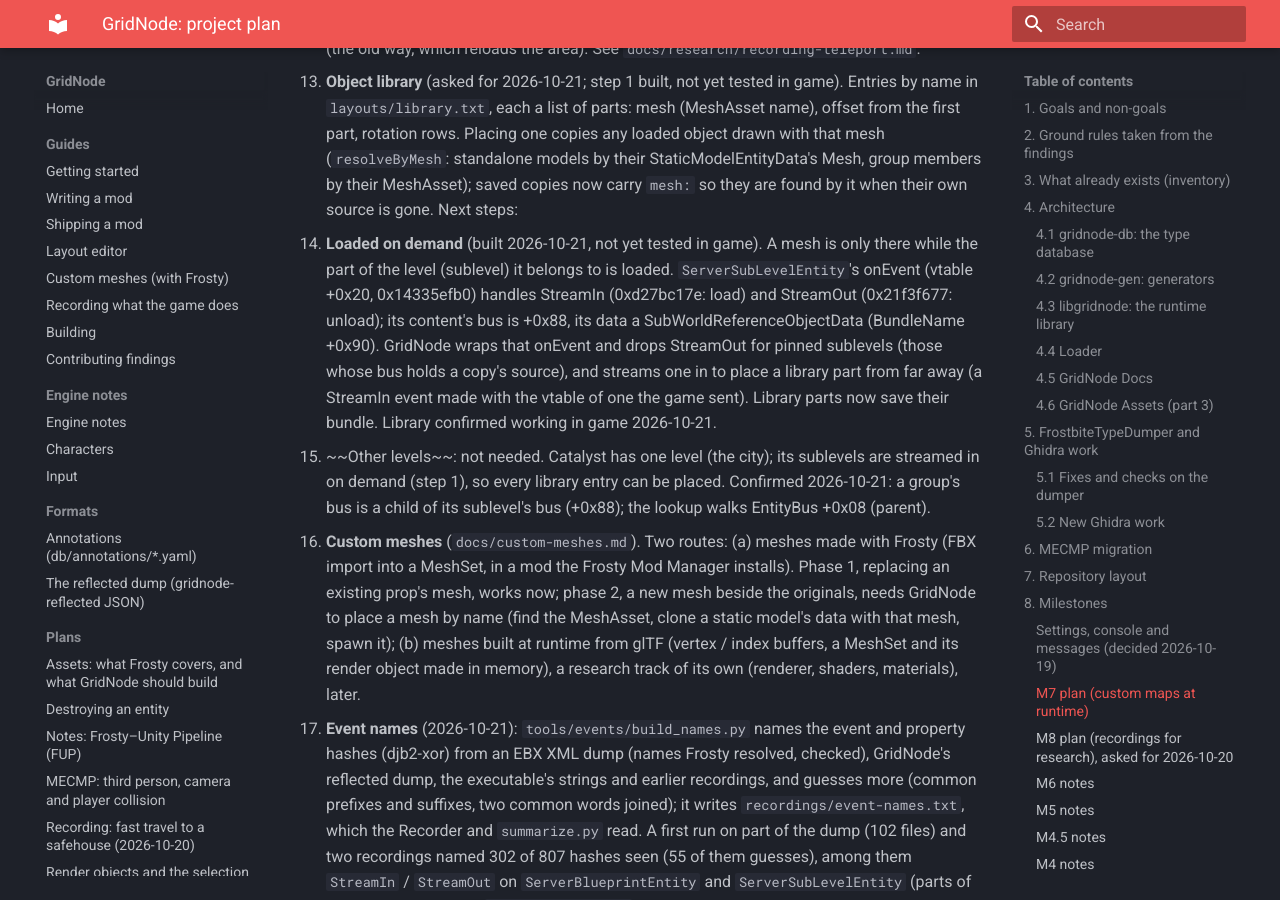
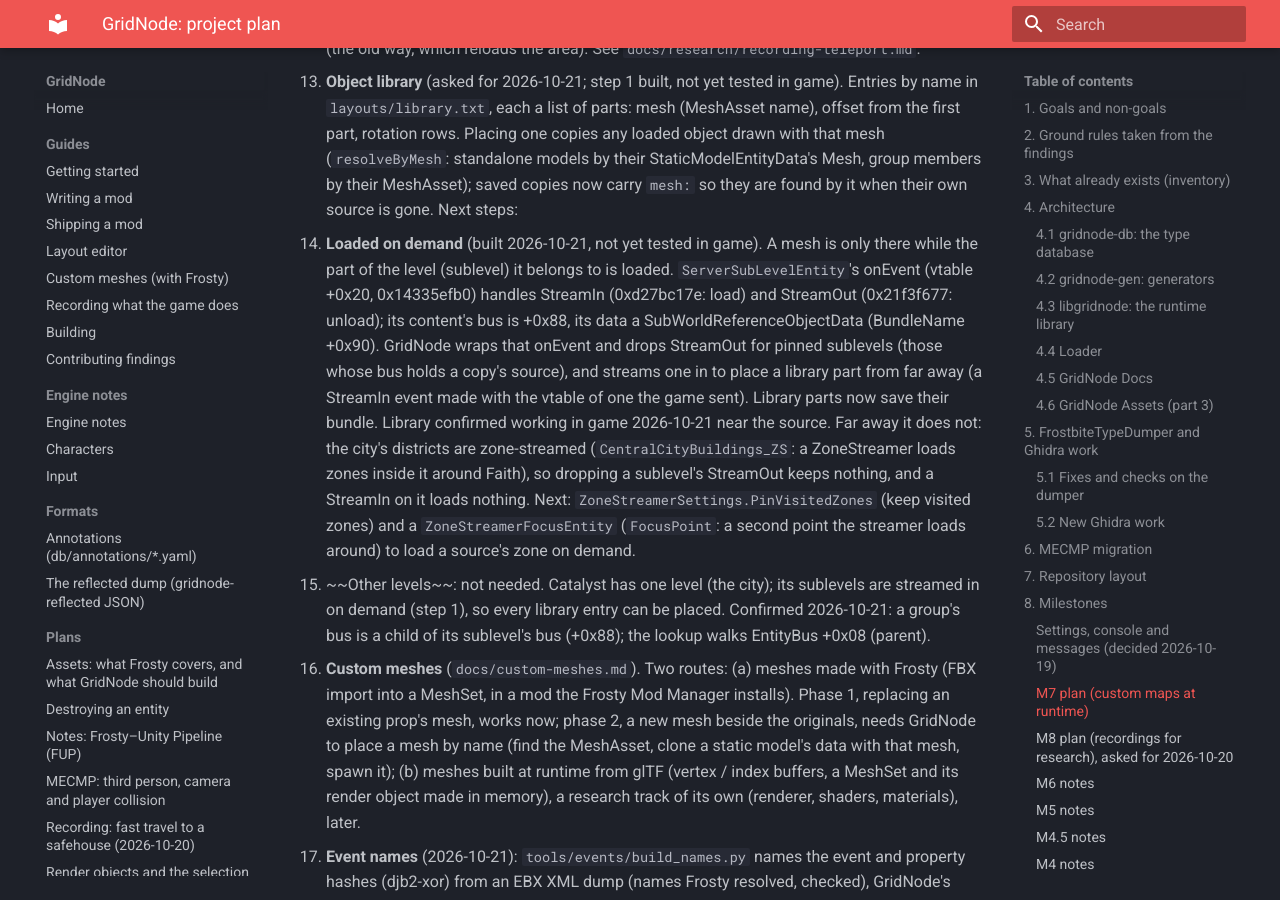
Before and after one commit to CodeNameMeteor/Gridnode, an MkDocs documentation site: the page built from docs/PLAN.md, in a window 1280 px wide and 900 px high, scrolled down 15057 px. Built offline with MkDocs 1.6.1 and Material for MkDocs 9.7.7, drawn with Linux system fonts in a browser that asks for light colours.

Commit message:
Library: look for a part's mesh every 2 s, not 0.5 s, and log it first and last only (the search goes through every tracked entity on the server thread: it cut the frame rate); plan: the city is zone-streamed
Co-Authored-By: Claude Opus 5.5 <noreply@anthropic.com>
Claude-Session: https://claude.ai/code/session_01X97trTFwBYSWSAqPh89wb1

```diff
--- a/docs/PLAN.md
+++ b/docs/PLAN.md
@@ -471,7 +471,11 @@ Decided 2026-10-20: custom maps are layouts GridNode applies at runtime, not rep
       GridNode wraps that onEvent and drops StreamOut for pinned sublevels (those whose bus holds a
       copy's source), and streams one in to place a library part from far away (a StreamIn event
       made with the vtable of one the game sent). Library parts now save their bundle. Library confirmed
-      working in game 2026-10-21.
+      working in game 2026-10-21 near the source. Far away it does not: the city's districts are
+      zone-streamed (`CentralCityBuildings_ZS`: a ZoneStreamer loads zones inside it around Faith),
+      so dropping a sublevel's StreamOut keeps nothing, and a StreamIn on it loads nothing. Next:
+      `ZoneStreamerSettings.PinVisitedZones` (keep visited zones) and a `ZoneStreamerFocusEntity`
+      (`FocusPoint`: a second point the streamer loads around) to load a source's zone on demand.
    2. ~~Other levels~~: not needed. Catalyst has one level (the city); its sublevels are streamed
       in on demand (step 1), so every library entry can be placed. Confirmed 2026-10-21: a group's
       bus is a child of its sublevel's bus (+0x88); the lookup walks EntityBus +0x08 (parent).
```
Also changed, not shown: 1 other file.
